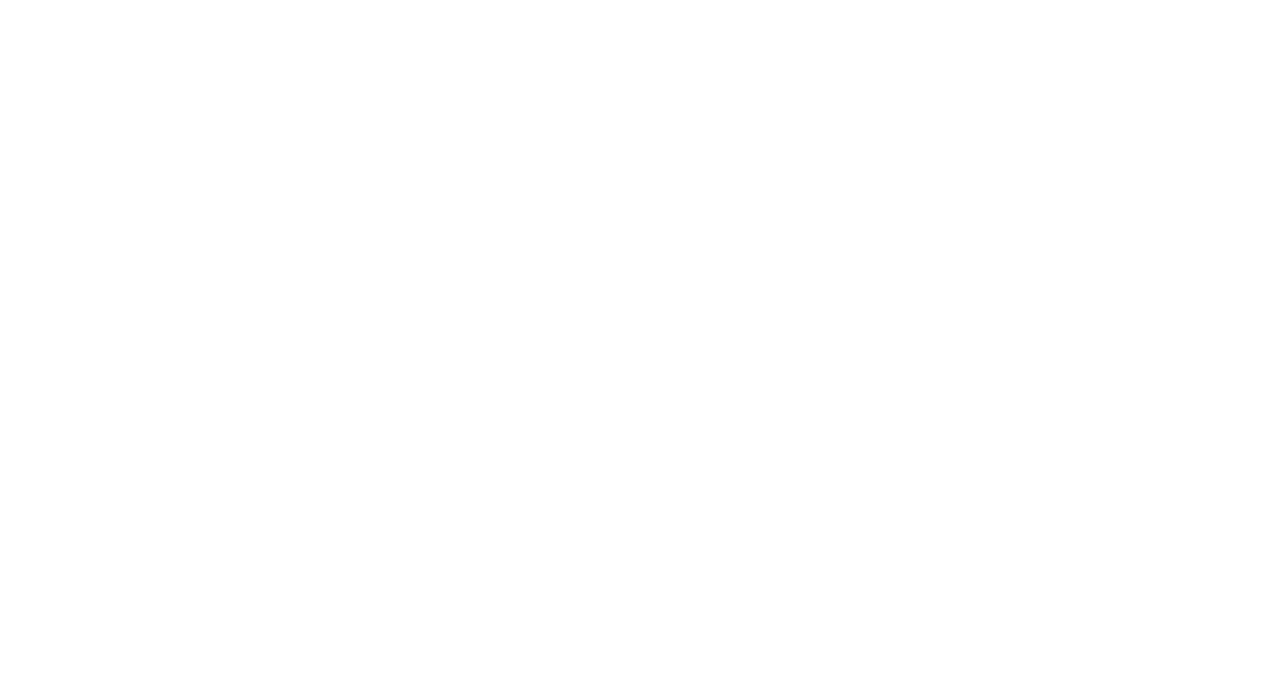
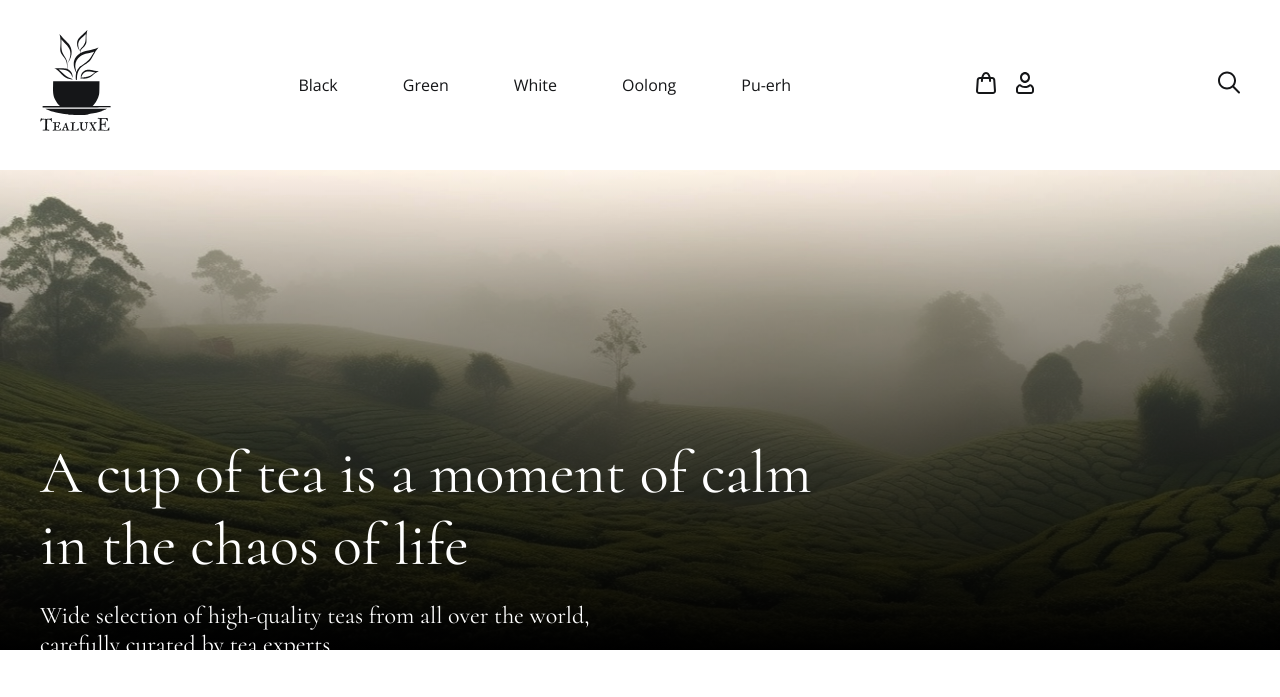
Before and after one commit to VolodyCD/tea_site_II_, a plain HTML site: page index.html in a window 1280 px wide. Drawn offline with nearby package versions, Linux system fonts and the light colour scheme.

Commit message:
1-section

```diff
--- a/css/style.css
+++ b/css/style.css
@@ -0,0 +1,88 @@
+*{
+   margin: 0;
+   padding: 0;
+}
+
+a{
+   text-decoration: none;
+}
+li{
+   list-style: none;
+}
+
+body {
+      font-family: "Open Sans", serif;
+      font-optical-sizing: auto;
+      font-variation-settings:
+        "wdth" 100;
+      color: #151618;
+
+}
+   /* font-family: "Cormorant", serif;
+   font-optical-sizing: auto;
+   font-style: normal; */
+
+
+.header {
+   padding: 30px 0;
+   background-color: #fff;
+}
+
+.container {
+   max-width: 1200px;
+   margin: 0 auto;
+}
+
+.nav {
+   display: flex;
+   justify-content: space-between;
+   align-items: center;
+}
+
+.nav__list{
+   display: flex;
+   gap: 65px;
+}
+
+.nav__link{
+   font-family: "Open Sans", serif;
+color: #151618;
+font-size: 18;
+font-weight: 400;
+}
+
+.nav__make{
+   display: flex;
+   gap: 20px;
+}
+
+.head__contetn{
+   max-width: 100%;
+   height: 60vh;
+   background-image: linear-gradient(to bottom,
+    rgba(255, 255, 255, .1) ,
+     rgba(0, 0, 0, 1)) ,
+     url(../image/Rectangle\ 75.png);
+   background-size: cover;
+   background-position: center;
+   background-repeat: no-repeat;
+   position: relative;
+}
+.head__title{
+   padding-top: 267px;
+   font-family: "Cormorant", serif;
+   font-size: 60px;
+   font-weight: 400;
+   color: #fff;
+   max-width: 790px;
+}
+
+.head__text {
+   font-family: "Cormorant", serif;
+   color: #fff;
+   padding-top: 20px;
+   padding-bottom: 35px;
+   font-size: 24px;
+   font-weight: 400;
+   max-width: 560px;
+}
--- a/index.html
+++ b/index.html
@@ -1,11 +1,48 @@
 <!DOCTYPE html>
 <html lang="en">
+
 <head>
    <meta charset="UTF-8">
    <meta name="viewport" content="width=device-width, initial-scale=1.0">
-   <title>Document</title>
+
+   <link rel="preconnect" href="https://fonts.googleapis.com">
+   <link rel="preconnect" href="https://fonts.gstatic.com" crossorigin>
+   <link
+      href="https://fonts.googleapis.com/css2?family=Cormorant:ital,wght@0,300..700;1,300..700&family=Open+Sans:ital,wght@0,300..800;1,300..800&display=swap"
+      rel="stylesheet">
+   <link rel="stylesheet" href="css/style.css">
+   <title>Home</title>
 </head>
+<header class="header">
+   <div class="container">
+      <nav class="nav">
+         <a href="#" class="logo"><img src="image/icons/logosvg.svg" alt="" class="logo__img"></a>
+         <ul class="nav__list">
+            <li class="nav__item"><a href="#" class="nav__link">Black</a></li>
+            <li class="nav__item"><a href="#" class="nav__link">Green</a></li>
+            <li class="nav__item"><a href="#" class="nav__link">White</a></li>
+            <li class="nav__item"><a href="#" class="nav__link">Oolong</a></li>
+            <li class="nav__item"><a href="#" class="nav__link">Pu-erh</a></li>
+         </ul>
+
+         <ul class="nav__make">
+            <li class="nav__make-item"><a href="#" class="naw__make-link"><img src="image/icons/magazinsvg.svg" alt=""></a></li>
+            <li class="nav__make-item"><a href="#" class="naw__make-link"><img src="image/icons/User.svg" alt=""></a></li>
+         </ul>
+         <a href="#" class="search"><img src="image/icons/search.svg" alt="" class="img__search"></a>
+      </nav>
+   </div>
+</header>
+<section class="head__contetn">
+   <div class="container">
+      <h1 class="head__title">A cup of tea is a moment of calm in the chaos of life</h1>
+      <p class="head__text">Wide selection of high-quality teas from all over the world, carefully curated by tea experts.</p>
+   </div>
+</section>
+
+
 <body>
 
 </body>
+
 </html>
```
